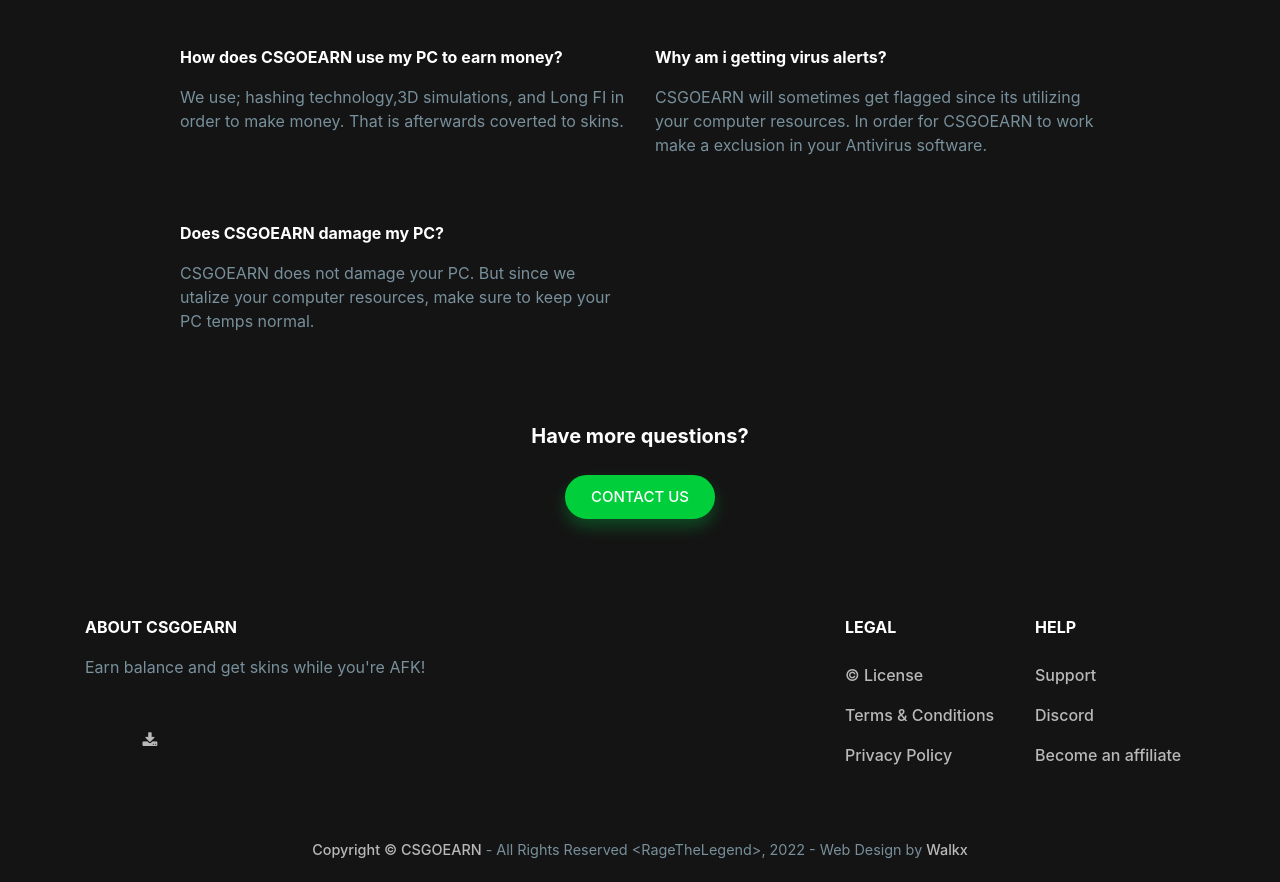
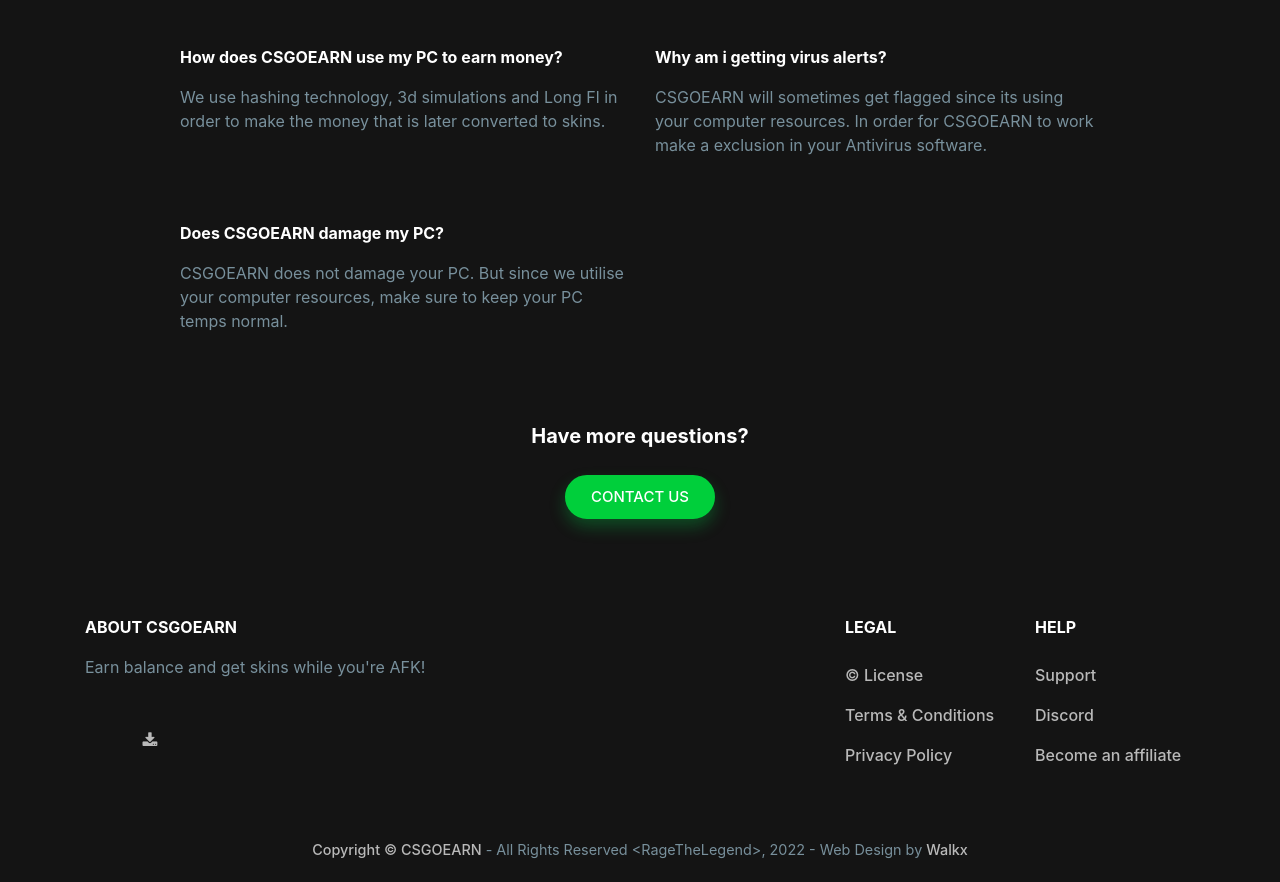
Before and after one commit to CSGOEARN-DEV/website, a plain HTML site: page index.html in a window 1280 px wide. Shown: the part 1424-2306 px from the top of the page. Drawn offline with nearby package versions, Linux system fonts and the light colour scheme; no server answers; a web font is replaced by a local one.

Commit message:
Update index.html
Removed some mistakes :)
Thx matty418#6788

```diff
--- a/index.html
+++ b/index.html
@@ -152,21 +152,20 @@
               <div class="col-md-6 mb-5">
                 <h6>How does CSGOEARN use my PC to earn money?</h6>
                 <p class="text-muted">
-                  We use; hashing technology,3D simulations, and Long FI in order to make money. That is afterwards
-                  coverted to skins.
+                  We use hashing technology, 3d simulations and Long Fl in order to make the money that is later converted to skins.
                 </p>
               </div>
               <div class="col-md-6 mb-5">
                 <h6>Why am i getting virus alerts?</h6>
                 <p class="text-muted">
-                  CSGOEARN will sometimes get flagged since its utilizing your computer resources. In order for CSGOEARN
+                  CSGOEARN will sometimes get flagged since its using your computer resources. In order for CSGOEARN
                   to work make a exclusion in your Antivirus software.
                 </p>
               </div>
               <div class="col-md-6 mb-5">
                 <h6>Does CSGOEARN damage my PC?</h6>
                 <p class="text-muted">
-                  CSGOEARN does not damage your PC. But since we utalize your computer resources, make sure to keep your
+                  CSGOEARN does not damage your PC. But since we utilise your computer resources, make sure to keep your
                   PC temps normal.
                 </p>
               </div>
```
